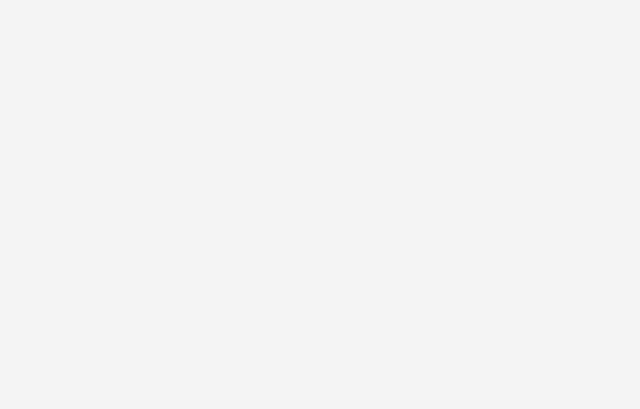
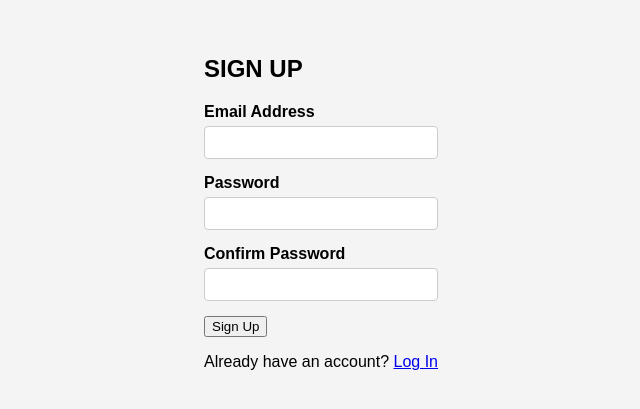
Before and after one commit to agiledev-students-spring2025/4-final-flipped2, a React (Create React App) app in the folder front-end/: page /signup in a window 1280 px wide. Before the commit this address had no page. Shown: the part 189-598 px from the top of the page, without its empty margins (319-959 px from the left). Built offline with nearby package versions, Linux system fonts and the light colour scheme.

Commit message:
Added log in and signup:

```diff
--- a/front-end/src/AddEventPopup.js
+++ b/front-end/src/AddEventPopup.js
@@ -15,12 +15,12 @@ const AddEventPopup = ({ onSave }) => {
     console.log('Saving event:', eventData);
     if (onSave) onSave(eventData);
     // Navigate to the SimpleCalendar
-    navigate('/');
+    navigate('/calendar');
   };
 
   // Cancel button navigates back to SimpleCalendar
   const handleCancel = () => {
-    navigate('/');
+    navigate('/calendar');
   };
 
   return (
--- a/front-end/src/App.js
+++ b/front-end/src/App.js
@@ -1,6 +1,8 @@
 import React from "react";
 import { BrowserRouter as Router, Route, Routes, Link } from "react-router-dom";
 import SimpleCalendar from "./SimpleCalendar";
+import Loginpage from "./LoginandSignup/Loginpage";
+import Signuppage from "./LoginandSignup/Signuppage";
 import ToDo from "./ToDoPage/ToDo";
 import InProgress from "./ToDoPage/InProgress";
 import Done from "./ToDoPage/Done";
@@ -23,7 +25,9 @@ function App() {
       </div>
       */}
         <Routes>
-          <Route path="/" element={<SimpleCalendar />} />
+          <Route path="/" element={<Loginpage />} />
+          <Route path="/signup" element={<Signuppage />} />
+          <Route path="/calendar" element={<SimpleCalendar />} />
           <Route path="/sidebar" element={<Sidebar />} />
           <Route path="/pomodoro" element={<PomodoroTimer />} />
 
--- /dev/null
+++ b/front-end/src/LoginandSignup/Loginpage.js
@@ -0,0 +1,55 @@
+import React, { useState } from "react";
+import { useNavigate } from "react-router-dom";
+
+const LoginPage = () => {
+  const [email, setEmail] = useState("");
+  const [password, setPassword] = useState("");
+  const navigate = useNavigate();
+
+  const handleLogin = (e) => {
+    e.preventDefault();
+
+    const storedEmail = localStorage.getItem("userEmail");
+    const storedPassword = localStorage.getItem("userPassword");
+
+    if (email === storedEmail && password === storedPassword) {
+      navigate("/calendar");
+    } else {
+      alert("Invalid email or password.");
+    }
+  };
+
+  return (
+    <div className="auth-container">
+      <h2>LOG IN</h2>
+      <form onSubmit={handleLogin}>
+        <div className="form-group">
+          <label>Email Address</label>
+          <input
+            type="email"
+            value={email}
+            onChange={(e) => setEmail(e.target.value)}
+            required
+          />
+        </div>
+        <div className="form-group">
+          <label>Password</label>
+          <input
+            type="password"
+            value={password}
+            onChange={(e) => setPassword(e.target.value)}
+            required
+          />
+        </div>
+        <div className="form-actions">
+          <button type="submit">Log In</button>
+        </div>
+      </form>
+      <p>
+        Don't have an account? <a href="/signup">Sign Up</a>
+      </p>
+    </div>
+  );
+};
+
+export default LoginPage;
--- /dev/null
+++ b/front-end/src/LoginandSignup/Signuppage.js
@@ -0,0 +1,65 @@
+import React, { useState } from "react";
+import { useNavigate } from "react-router-dom";
+
+const Signuppage = () => {
+  const [email, setEmail] = useState("");
+  const [password, setPassword] = useState("");
+  const [confirmPassword, setConfirmPassword] = useState("");
+  const navigate = useNavigate();
+
+  const handleSubmit = (e) => {
+    e.preventDefault();
+
+    if (password !== confirmPassword) {
+      alert("Passwords do not match!");
+      return;
+    }
+
+    localStorage.setItem("userEmail", email);
+    localStorage.setItem("userPassword", password);
+    navigate("/");
+  };
+
+  return (
+    <div className="auth-container">
+      <h2>SIGN UP</h2>
+      <form onSubmit={handleSubmit}>
+        <div className="form-group">
+          <label>Email Address</label>
+          <input
+            type="email"
+            value={email}
+            onChange={(e) => setEmail(e.target.value)}
+            required
+          />
+        </div>
+        <div className="form-group">
+          <label>Password</label>
+          <input
+            type="password"
+            value={password}
+            onChange={(e) => setPassword(e.target.value)}
+            required
+          />
+        </div>
+        <div className="form-group">
+          <label>Confirm Password</label>
+          <input
+            type="password"
+            value={confirmPassword}
+            onChange={(e) => setConfirmPassword(e.target.value)}
+            required
+          />
+        </div>
+        <div className="form-actions">
+          <button type="submit">Sign Up</button>
+        </div>
+      </form>
+      <p>
+        Already have an account? <a href="/">Log In</a>
+      </p>
+    </div>
+  );
+};
+
+export default Signuppage;
--- a/front-end/src/components/Sidebar.js
+++ b/front-end/src/components/Sidebar.js
@@ -5,7 +5,7 @@ const Sidebar = () => {
   return (
     <div className="sidebar">
       <ul>
-        <li><Link to="/">Home</Link></li>
+        <li><Link to="/calendar">Home</Link></li>
         <li><Link to="/todo">To-Do List</Link></li>
         <li><Link to="/inprogress">In Progress</Link></li>
         <li><Link to="/done">Done</Link></li>
```
